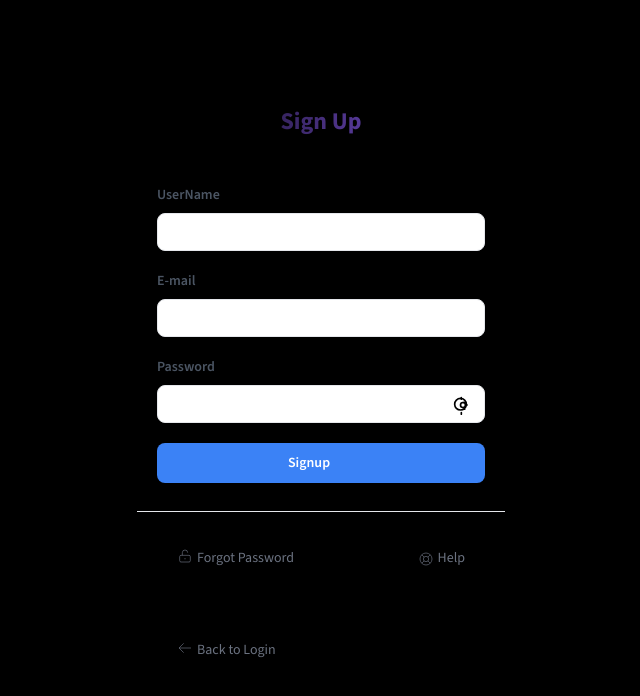
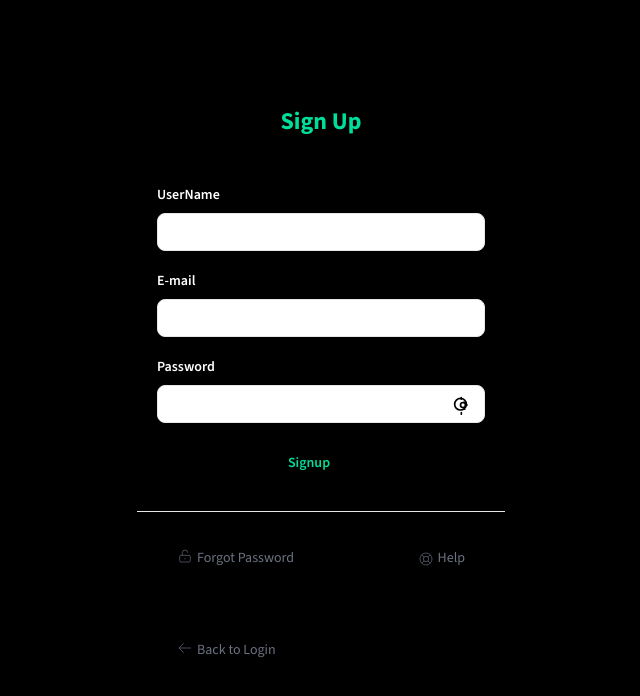
Before and after one commit to shakilshegu/Fond-endCarRS, a React (Create React App) app: page /signup in a window 1280 px wide. Shown: the top 696 px of the page, without its empty margins (319-959 px from the left). Built offline with nearby package versions, Linux system fonts and the light colour scheme; what tw-elements would draw is missing.

Commit message:
new commit

```diff
--- a/src/components/Partner/FullViewCar/FullViewCar.jsx
+++ b/src/components/Partner/FullViewCar/FullViewCar.jsx
@@ -6,7 +6,6 @@ import { useLocation } from "react-router-dom";
 const FullViewCar = () => {
   const location = useLocation();
   const data = location.state;
-  console.log(data);
   return (
     <div>
       <Navbar />
--- a/src/components/User/Cards/Cards.jsx
+++ b/src/components/User/Cards/Cards.jsx
@@ -3,12 +3,18 @@ import { AxiosUser } from "../../../Api/Axiosinstance";
 import { toast } from "react-hot-toast";
 import { useDispatch } from "react-redux";
 import { hideLoading, showLoading } from "../../../redux/alertsSlice";
+import { useNavigate } from "react-router-dom";
 
 
 function Cards() {
-    const dispatch = useDispatch();
+  const navigate = useNavigate()
+  const dispatch = useDispatch();
   const [car, setCar] = useState([]);
   const [selectedLocation, setSelectedLocation] = useState("");
+
+  // const HandleClick = () => {
+  //   navigate("/FullviewCar");
+  // }
 
   const getData = async () => {
     try {
--- a/src/components/User/Login/Login.jsx
+++ b/src/components/User/Login/Login.jsx
@@ -65,8 +65,7 @@ function Login() {
   };
   return (
     <div
-      className="min-h-screen flex flex-col justify-center sm:py-12 bg-cover bg-center   "
-      style={{ backgroundImage: `url(/images/img.jpg)` }}
+      className="min-h-screen flex flex-col justify-center sm:py-12 bg-cover bg-center bg-slate-950"
     >
       <div className="p-10 xs:p-0 mx-auto md:w-full md:max-w-md">
         <h1 className="font-bold text-[#00df9a] text-center text-2xl mb-5">
@@ -179,7 +178,7 @@ function Login() {
         <div class="py-5">
           <div class="grid grid-cols-2 gap-1">
             <div class="text-center sm:text-left whitespace-nowrap">
-              <button class="transition duration-200 mx-5 px-5 py-4 cursor-pointer font-normal text-sm rounded-lg text-white hover:bg-gray-200 focus:outline-none focus:bg-gray-300 focus:ring-2 focus:ring-gray-400 focus:ring-opacity-50 ring-inset">
+              <button class="transition duration-200 mx-5 px-5 py-4 cursor-pointer font-normal text-sm rounded-lg text-gray-500 hover:bg-gray-200 focus:outline-none focus:bg-gray-300 focus:ring-2 focus:ring-gray-400 focus:ring-opacity-50 ring-inset">
                 <svg
                   xmlns="http://www.w3.org/2000/svg"
                   fill="none"
--- a/src/components/User/Signup/Signup.jsx
+++ b/src/components/User/Signup/Signup.jsx
@@ -88,9 +88,9 @@ function Signup() {
   };
 
   return (
-    <div className=" bg-black min-h-screen bg-gradient-to-r flex flex-col justify-center sm:py-12">
+    <div className=" bg-black min-h-screen  flex flex-col justify-center sm:py-12">
       <div className="p-10 xs:p-0 mx-auto md:w-full md:max-w-md">
-        <h1 className=" bg-clip-text text-transparent bg-gradient-to-r from-black  to-violet-500 font-bold text-center text-2xl mb-5">
+        <h1 className="  text-[#00df9a] font-bold text-center text-2xl mb-5">
           Sign Up
         </h1>
 
@@ -98,7 +98,7 @@ function Signup() {
           <form onSubmit={handleInputChange} action="">
             <div className="px-5 py-7">
               <label
-                className="font-semibold text-sm text-gray-600 pb-1 block"
+                className="font-semibold text-sm text-white pb-1 block"
                 name="name"
               >
                 UserName
@@ -115,7 +115,7 @@ function Signup() {
               {errors.name && (
                 <p className="text-red-500 text-sm">{errors.name}</p>
               )}
-              <label className="font-semibold text-sm text-gray-600 pb-1 block">
+              <label className="font-semibold text-sm text-white pb-1 block">
                 E-mail
               </label>
               <input
@@ -130,7 +130,7 @@ function Signup() {
               {errors.email && (
                 <p className="text-red-500 text-sm">{errors.email}</p>
               )}
-              <label className="font-semibold text-sm text-gray-600 pb-1 block ">
+              <label className="font-semibold text-sm text-white pb-1 block ">
                 Password
               </label>
               <div className="relative">
@@ -198,7 +198,7 @@ function Signup() {
               )}
               <button
                 type="submit"
-                className="transition duration-200 bg-blue-500 hover:bg-blue-600 focus:bg-blue-700 focus:shadow-sm focus:ring-4 focus:ring-blue-500 focus:ring-opacity-50 text-white w-full py-2.5 rounded-lg text-sm shadow-sm hover:shadow-md font-semibold text-center inline-block"
+                className="transition duration-200 bg-black hover:bg-gray-600 focus:bg-gray-700 focus:shadow-sm focus:ring-4 focus:ring-blue-500 focus:ring-opacity-50 text-[#00df9a]  w-full py-2.5 rounded-lg text-sm shadow-sm hover:shadow-md font-semibold text-center inline-block"
               >
                 <span className="inline-block mr-2">Signup</span>
 
```
